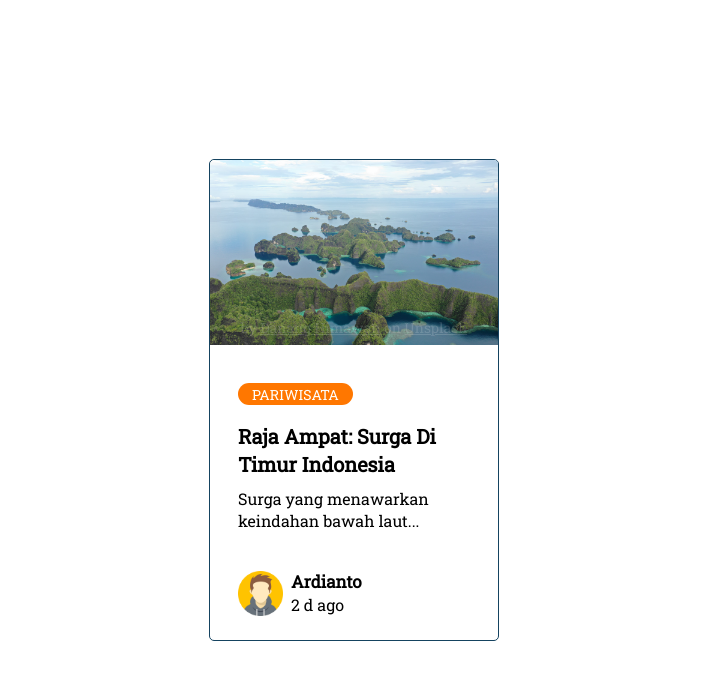
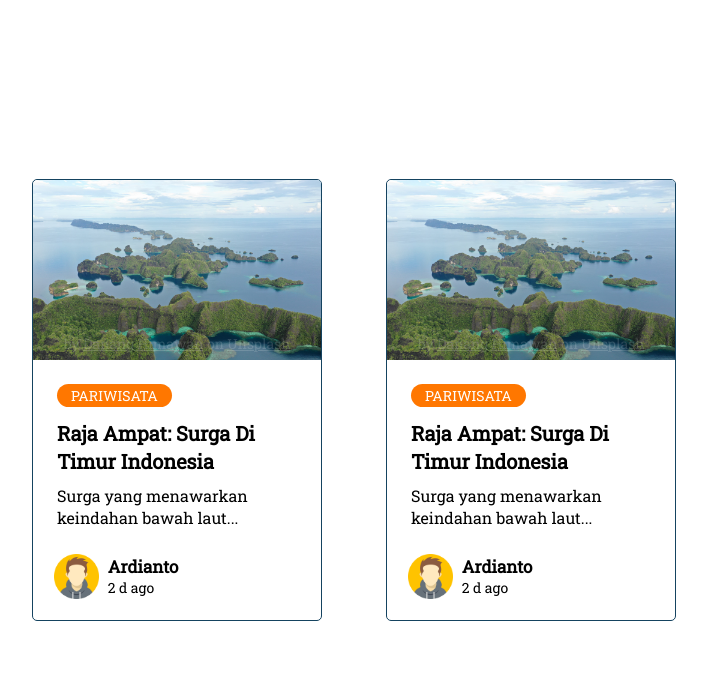
Before and after one commit to Ardi-koding/blog-card, a plain HTML site: page index.html in a window 1280 px wide. Shown: the whole page, without its empty margins (286-993 px from the left). Drawn offline with Linux system fonts and the light colour scheme.

Commit message:
selesai semua, untuk card 2 cari materi

```diff
--- a/index.html
+++ b/index.html
@@ -12,11 +12,11 @@
   <link rel="stylesheet" href="style.css">
 </head>
 <body>
-  <div class="card">
+  <div class="card card-1">
 
       <figure class="card__figure">
-        <div class="card__img">
-          <img class="card__img--border" src="image/raja-ampat-medium.jpg" alt="raja-ampat">
+        <div>
+          <img class="card__img" src="image/raja-ampat-medium.jpg" alt="raja-ampat">
         </div>
 
         <figcaption>by
@@ -25,15 +25,11 @@
         </figcaption>
       </figure>
 
-      <article>
-        <div class="card__text">
-          <span ><a href="#"class="tag">Pariwisata</a></span>
-          <h1>Raja Ampat: Surga Di Timur Indonesia</h1>
-          <p>Surga yang menawarkan keindahan bawah laut...</p>
-        </div>
-
-
-      </article>
+      <div class="card__text">
+        <span ><a href="#"class="tag">Pariwisata</a></span>
+        <h1>Raja Ampat: Surga Di Timur Indonesia</h1>
+        <p>Surga yang menawarkan keindahan bawah laut...</p>
+      </div>
 
       <div class="card__author">
         <img class="card__author--image" src="image/author-icon.png" alt="author icon">
@@ -42,7 +38,39 @@
           <h2>Ardianto</h2>
           <p class="date">2 d ago</p>
         </div>
+
       </div>
   </div>
+
+  <div class="card card-2">
+
+    <figure class="card__figure">
+      <div>
+        <img class="card__img" src="image/raja-ampat-medium.jpg" alt="raja-ampat">
+      </div>
+
+      <figcaption>by
+        <a class="card__link" href="https://unsplash.com/@dna_threelabsdotofficial?utm_content=creditCopyText&utm_medium=referral&utm_source=unsplash">Danang Himawan</a> on
+        <a class="card__link" href="https://unsplash.com/photos/an-aerial-view-of-a-group-of-islands-in-the-ocean-esmse8zgUIw?utm_content=creditCopyText&utm_medium=referral&utm_source=unsplash">Unsplash</a>
+      </figcaption>
+    </figure>
+
+    <div class="card__text">
+      <span ><a href="#"class="tag">Pariwisata</a></span>
+      <h1>Raja Ampat: Surga Di Timur Indonesia</h1>
+      <p>Surga yang menawarkan keindahan bawah laut...</p>
+    </div>
+
+    <div class="card__author">
+      <img class="card__author--image" src="image/author-icon.png" alt="author icon">
+
+      <div class="card__author--info">
+        <h2>Ardianto</h2>
+        <p class="date">2 d ago</p>
+      </div>
+
+    </div>
+  </div>
+
 </body>
 </html>
--- a/style.css
+++ b/style.css
@@ -17,20 +17,25 @@
 }
 
 html {
-  height: 100svh;
-  height: 100vh;
+  min-height: 100svh;
+  min-height: 100vh;
 }
 
 body {
   display: flex;
   justify-content: center;
   align-items: center;
-  height: inherit;
+  min-height: inherit;
+  flex-wrap: wrap;
 
   margin: var(--mg-0);
   font-family: var(--ff);
   font-size: var(--fs);
   line-height: var(--lh);
+}
+
+body > .card {
+margin: 2em;
 }
 
 img {
@@ -50,7 +55,6 @@ figure {
 figcaption {
   position: absolute;
   bottom: 0.5em;
-  color: hsl(0, 0%, 100%, 0.15);
   text-align: center;
   width: 100%;
   font-size: var(--fs-14);
@@ -76,35 +80,34 @@ h2 {
   border: 1.5px solid #154360;
   display: flex;
   flex-direction: column;
-  gap: 10px;
+  gap: 1.5em;
   width: 290px;
 }
 
-/* .card:hover {
+.card:hover {
   border-radius: 0px 0px 5px 5px;
-} */
+}
 
 
 .card__figure {
-  height: 185px;
+  height: 180px;
   overflow: hidden;
 }
 
 .card__img {
-  border-radius: 5px 5px 0 0;
-}
-
-.card__img--border {
   border-radius: 5px 4px 0 0;
   object-fit: cover;
   transform: scale(1);
   transition: transform 0.5s ease-in-out;
 }
 
-.card:hover .card__img--border {
+.card:hover .card__img {
   transform: scale(2);
 }
 
+figcaption {
+  color: hsl(0, 0%, 100%, 0.15);
+}
 
 .card:hover figcaption {
   color: hsl(0, 0%, 100%, 0.5);
@@ -112,7 +115,7 @@ h2 {
 
 .card__link {
   color: inherit;
-  transition: all 0.25s ease-in-out;
+  transition: color 0.25s ease-in-out;
   text-decoration: underline;
 }
 
@@ -121,10 +124,9 @@ h2 {
 }
 
 
-.card__text {
-  background-color: var(--white);
-  padding: 1.75em;
-  padding-bottom: 1.5em;
+.card__text,
+.card__author {
+  padding: 0 1.5em;
 }
 
 .tag {
@@ -132,7 +134,6 @@ h2 {
   border-radius: 100px;
   color: var(--white);
   font-size: var(--fs-14);
-  font-weight: 300;
   padding: 0.125em 1em;
   text-transform: uppercase;
 }
@@ -140,7 +141,6 @@ h2 {
 .tag:hover,
 .tag:focus {
   opacity: 0.75;
-  font-weight: 400;
 }
 
 .card__text h1,
@@ -148,8 +148,9 @@ h2 {
   margin-bottom: var(--mg-0);
 }
 
-.card__text p {
-  margin-top: 10px;
+.card__text p,
+.card__text h1 {
+  margin-top: 0.625em;
 }
 
 
@@ -159,8 +160,9 @@ h2 {
   justify-content: flex-start;
 
   border-radius: 0 0 5px 5px;
-  gap: 0.5em;
-  padding: 0.25em 1.75em 1.5em;
+  gap: 0.625em;
+  padding-bottom: 1.5em;
+  font-size: var(--fs-14);
 }
 
 .card__author--image {
```
